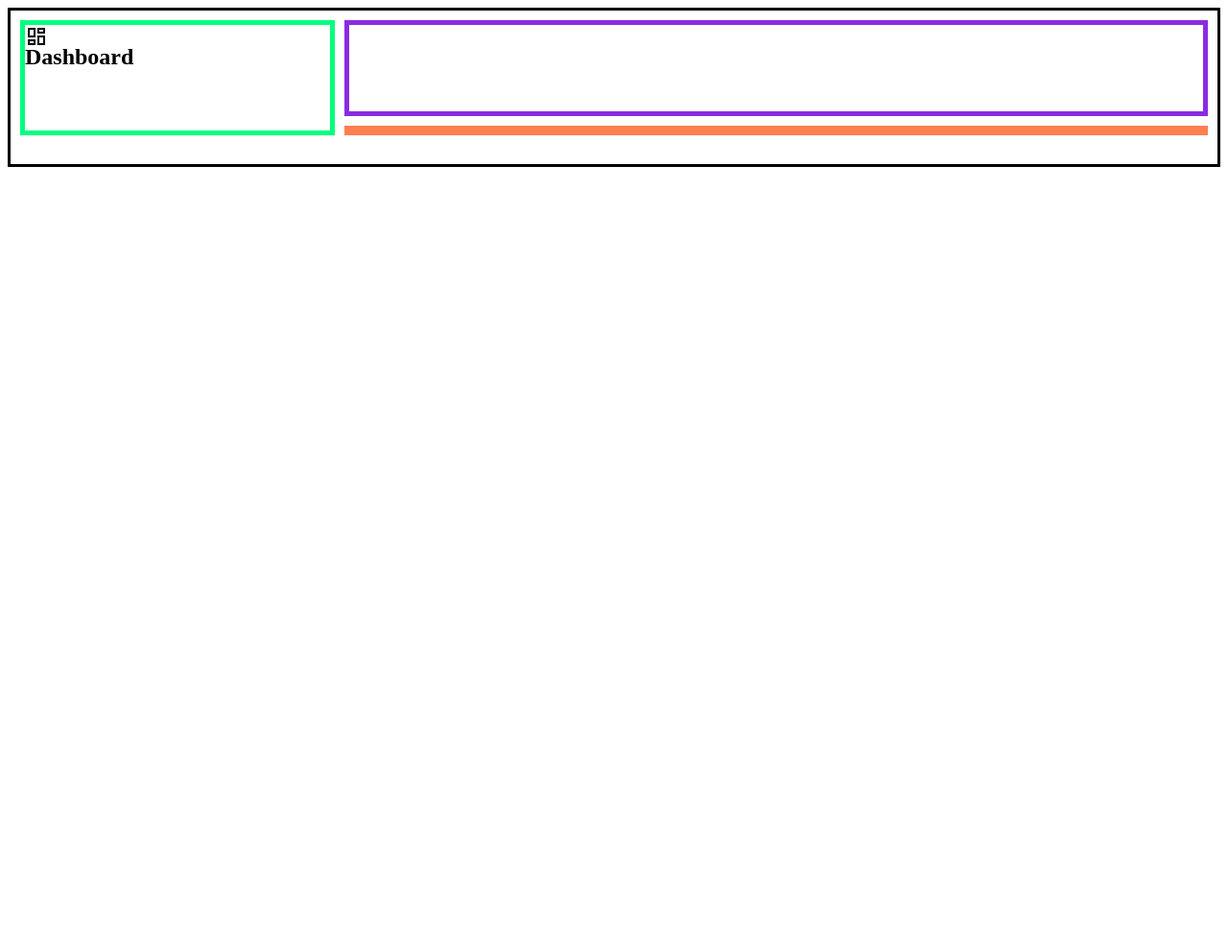
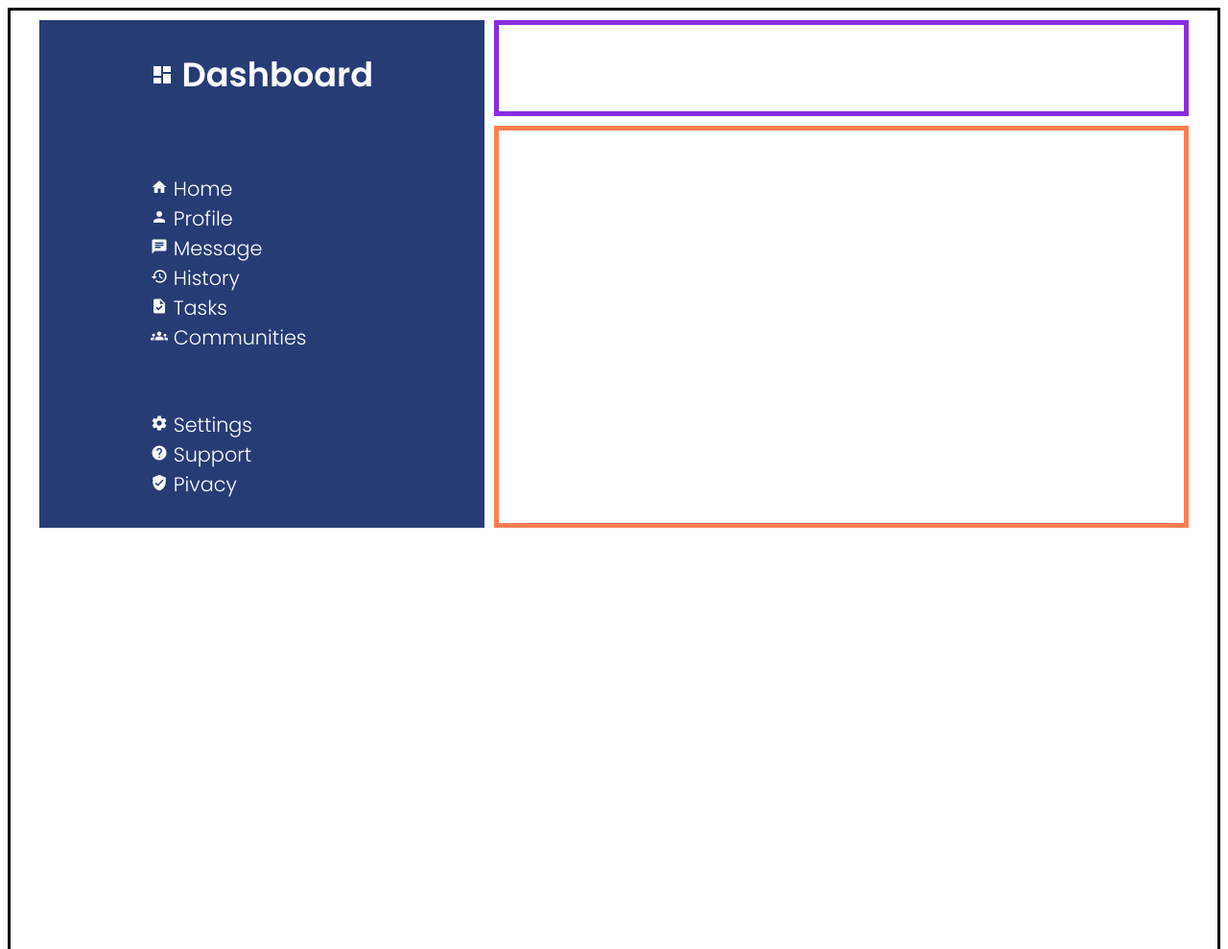
Before and after one commit to Joeeeeyy/dashboard, a website: page index.html in a window 1280 px wide. Shown: the top 989 px of the page at 96% size. Before the commit the page ends 816 px from the top, so only its background shows below. Drawn offline with nearby package versions, Linux system fonts and the light colour scheme.

Commit message:
finished sidebar

```diff
--- a/index.html
+++ b/index.html
@@ -6,20 +6,31 @@
   <meta http-equiv="X-UA-Compatible" content="IE=edge">
   <meta name="viewport" content="width=device-width, initial-scale=1.0">
   <link rel="stylesheet" href="styles.css">
-  <link rel="stylesheet"
-    href="https://fonts.googleapis.com/css2?family=Material+Symbols+Outlined:opsz,wght,FILL,GRAD@48,400,1,0" />
-  <title>Dashboard Design</title>
+  <link href="https://fonts.googleapis.com/icon?family=Material+Icons"
+  rel="stylesheet">
 </head>
 
 <body>
   <div class="site">
     <header id="header"></header>
     <aside id="sidebar">
-      <div class="logo">
-        <span class="material-symbols-outlined icon">
-          dashboard
-          </span>
-          <h1 class="title">Dashboard</h1>
+      <div class="bar-div">
+        <div class="logo">
+          <h1 class="title"><span class="material-icons md-36">dashboard</span> Dashboard</h1>
+        </div>
+        <div class="menu-container">
+            <p class="menu-item"><span class="material-icons md-18">home</span> Home</p>
+            <p class="menu-item"><span class="material-icons md-18">person</span> Profile</p>
+            <p class="menu-item"><span class="material-icons md-18">chat</span> Message</p>
+            <p class="menu-item"><span class="material-icons md-18">history</span> History</p>
+            <p class="menu-item"><span class="material-icons md-18">task</span> Tasks</p>
+            <p class="menu-item"><span class="material-icons md-18">groups</span> Communities</p>
+        </div>
+        <div class="settings-container">
+            <p class="settings-item"><span class="material-icons md-18">settings</span> Settings</p>
+            <p class="settings-item"><span class="material-icons md-18">help</span> Support</p>
+            <p class="settings-item"><span class="material-icons md-18">verified_user</span> Pivacy</p>
+        </div>
       </div>
     </aside>
     <main id="content"></main>
--- a/styles.css
+++ b/styles.css
@@ -1,7 +1,7 @@
-@import url('https://fonts.googleapis.com/css2?family=Barlow:ital,wght@0,100;0,200;0,300;0,400;0,500;0,600;0,700;0,800;0,900;1,100;1,200;1,300;1,400&display=swap');
+@import url('https://fonts.googleapis.com/css2?family=Poppins:wght@100;200;300;400;500;600&display=swap');
 
 hmtl {
-  font-family: 'Barlow', sans-serif;
+  font-family: 'Poppins', sans-serif;
 }
 
 body {
@@ -10,7 +10,7 @@ body {
 
 .site {
   display: grid;
-  padding: 10px;
+  padding: 10px 30px;
   border: 3px solid #000;
   grid-template-columns: minmax(328px, auto) 1fr;
   grid-template-rows: minmax(100px, auto) 1fr 1fr;
@@ -26,27 +26,58 @@ body {
 }
 
 #sidebar {
-  border:5px solid springgreen;
+  background-color: #273c75;
   grid-area: sidebar;
-  grid-template-columns: 1fr repeat(2, minmax(auto, 15em)) 1fr;
+  grid-auto-rows: 1fr minmax(100px, auto) 1fr;
+  grid-template-columns: repeat(auto-fill, minmax(360px, 1fr));
+  color: #fff;
+  padding: 20px auto;
+}
 
+.bar-div {
+  display: inline-grid;
+  grid-template-columns: 1fr 2fr 1fr;
+  grid-template-rows: 100px auto;
+  row-gap: 60px;
 }
 
 .logo {
-  grid-row: 1 / 2;
   grid-column: 2;
-  display: inline-grid;
-}
-
-.icon {
-  grid-area: icon
+  grid-row: 1;
+  align-items: center;
+  justify-content: center;
 }
 
 .title {
-  grid-area: text;
+  font-size: 2.2rem;
+  font-weight: 600;
+  text-align: center;
+  font-family: 'Poppins', sans-serif;
+  line-height: 1.6;
 }
 
+.material-icons.md-18 { font-size: 18px; }
+.material-icons.md-24 { font-size: 24px; }
 
+.menu-container {
+  grid-column: 2;
+}
+
+.settings-container {
+  grid-column: 2;
+  padding-bottom: 30px;
+}
+
+.menu-item,
+.settings-item {
+  list-style: none;
+  font-family: 'Poppins', sans-serif;
+  font-size: 1.3rem;
+  letter-spacing: 1.5%;
+  align-items: center;
+  margin: 0 auto;
+  font-weight: 300;
+}
 
 #content {
   border: 5px solid coral;
```
